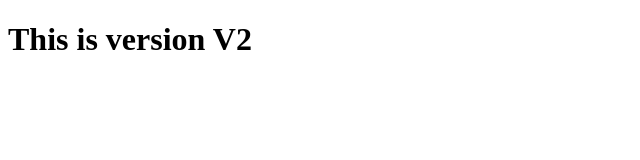
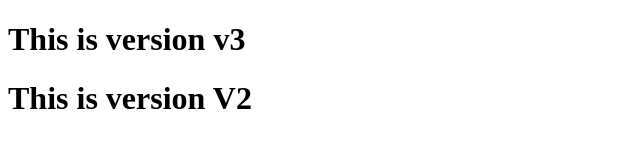
Before and after one commit to ghiyyadineshkumar/myrepo, a plain HTML site: page index.html in a window 1280 px wide. Shown: the whole page, without its empty margins (0-640 px from the left). Drawn offline with Linux system fonts and the light colour scheme.

Commit message:
First v3 of index.html

```diff
--- a/index.html
+++ b/index.html
@@ -6,6 +6,7 @@
     <title>Document</title>
 </head>
 <body>
+    <h1>This is version v3<h1>
     <h1>This is version V2</h1>
 </body>
 </html>
```
